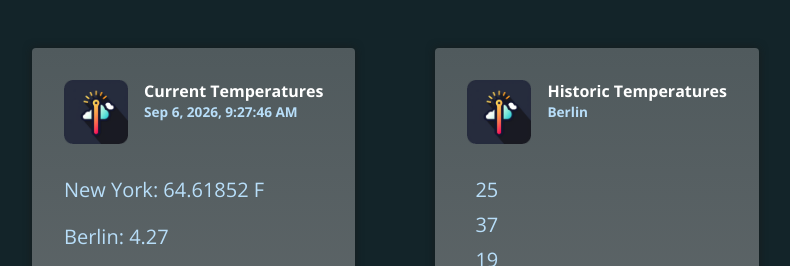
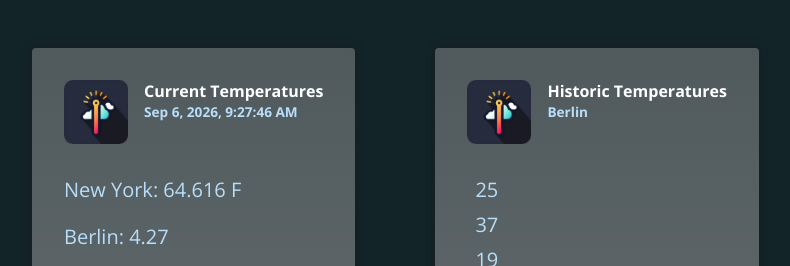
Before and after one commit to PraveenSathelli/udemy_section8, an Angular app: page / in a window 1280 px wide. Shown: the top 266 px of the page, without its empty margins (168-958 px from the left). Built offline with nearby package versions, Linux system fonts and the light colour scheme.

Commit message:
muti pipe

```diff
--- a/src/app/app.component.html
+++ b/src/app/app.component.html
@@ -7,7 +7,7 @@
         <p>{{ currentDate | date:'medium' }}</p>
       </div>
     </header>
-    <p>New York: {{ currentTemperaturs.newYork  | temp: 'cel':'fah'  }}</p>
+    <p>New York: {{ currentTemperaturs.newYork |number : '1.1-2' | temp: 'cel':'fah'  }}</p>
     <p>Berlin: {{ currentTemperaturs.berlin| number :'1.1-2'  }}</p>
     <p>Paris: {{ currentTemperaturs.paris | number :'1.1-2' }}</p>
     <p>Chicago: {{ currentTemperaturs.chicago | number :'1.1-2' }}</p>
--- a/src/app/temperature.pipe.ts
+++ b/src/app/temperature.pipe.ts
@@ -6,7 +6,11 @@ import { Pipe, PipeTransform } from "@angular/core";
 })
 export class TemperaturePipe implements PipeTransform {
 
-    transform(value: string | number, inputType: 'cel' | 'fah', outputType?: 'cel' | 'fah') {
+    transform(value: string | number |null, inputType: 'cel' | 'fah', outputType?: 'cel' | 'fah') {
+
+        if(!value)
+            return value;
+
         let val: number;
         if (typeof value === 'string') {
             val = parseFloat(value);
```
